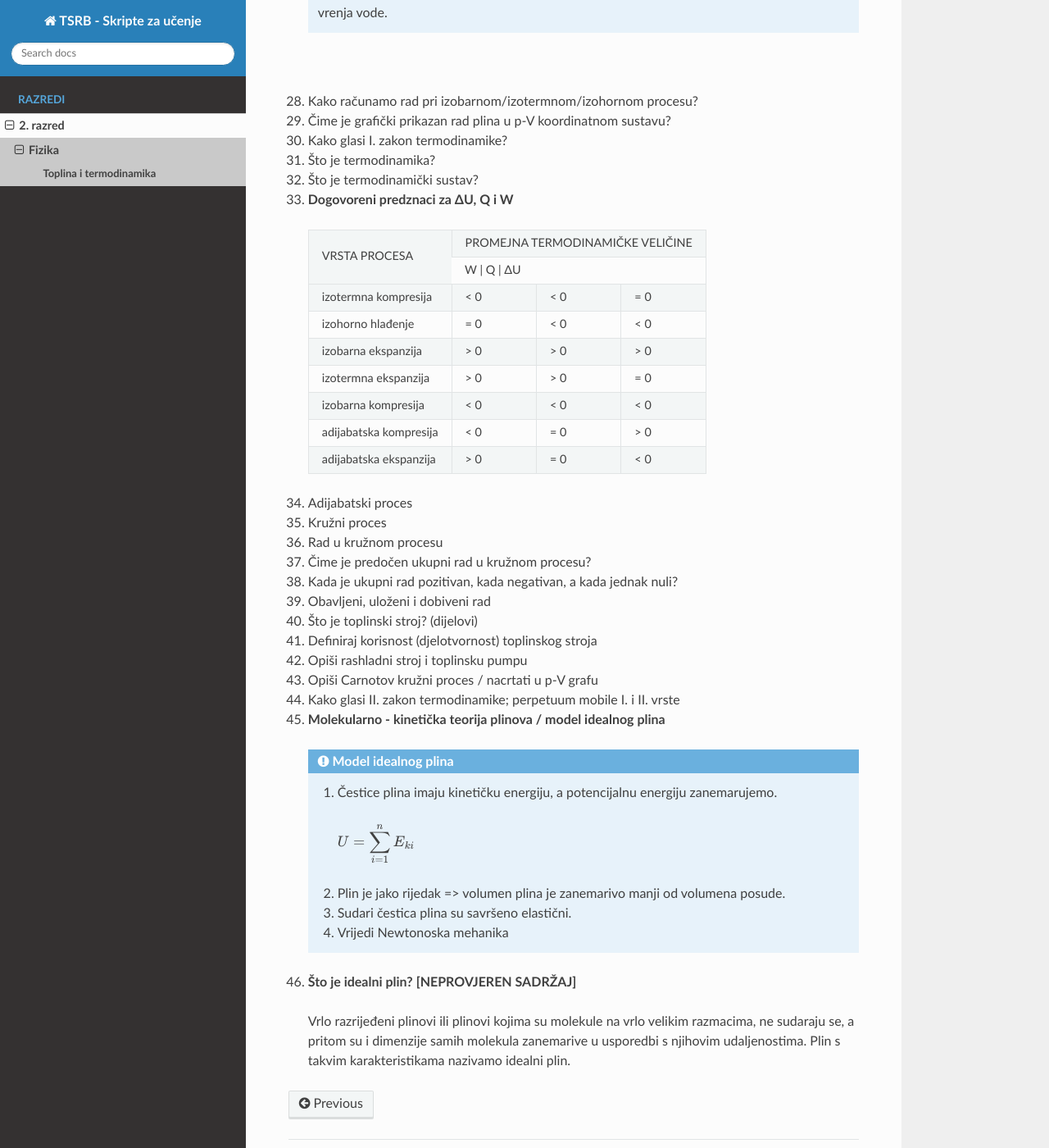
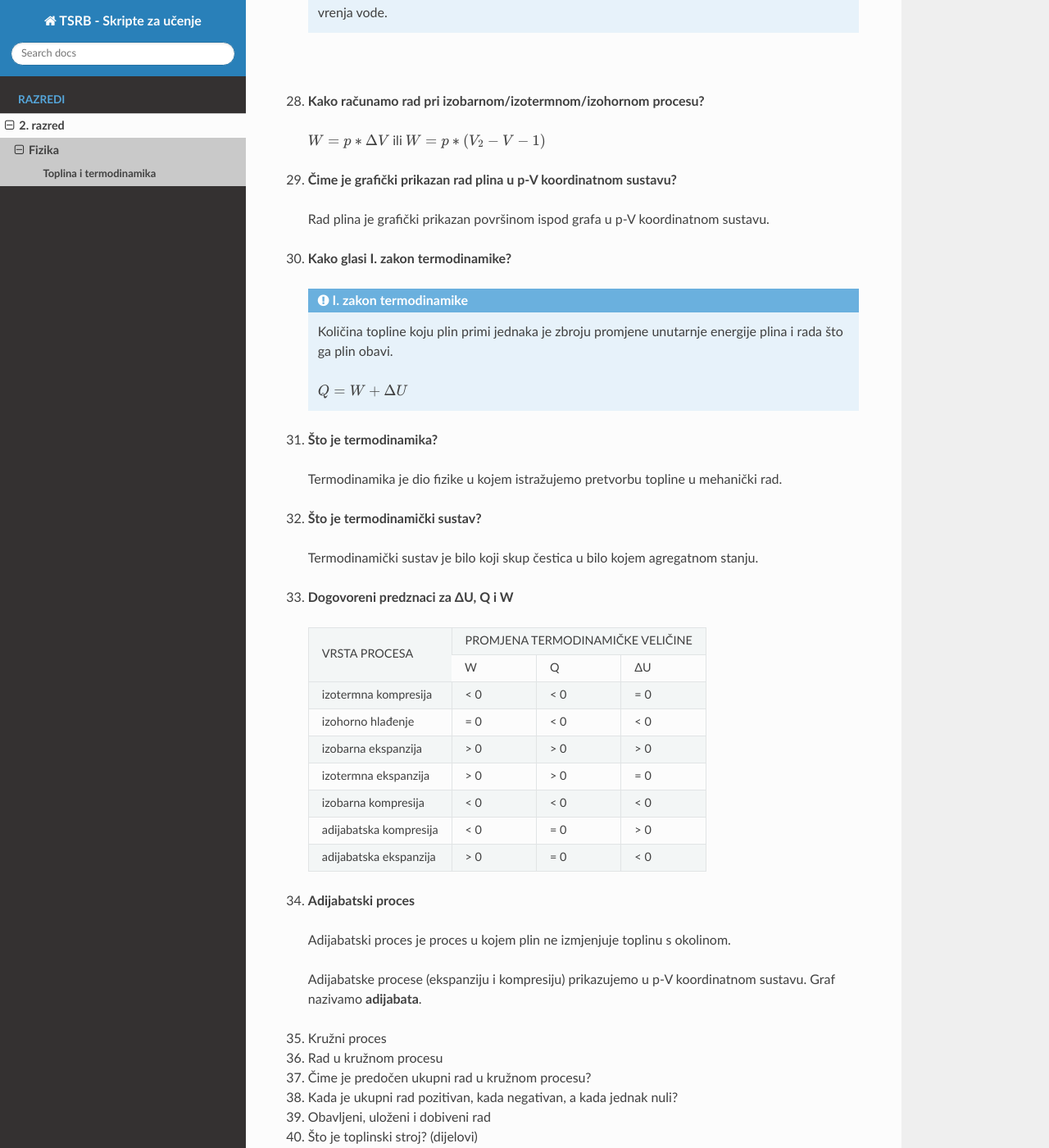
Before and after one commit to recycleTheC/tsrb-h_razred, a Sphinx documentation site: the page built from source/2_razred/fizika/toplina.rst, in a window 1280 px wide and 1400 px high, scrolled down 13729 px. Shown: the whole window at 82% size. Built offline with Sphinx 7.4.7 and the Read the Docs theme 2.0.0, drawn with Linux system fonts in a browser that asks for light colours.

Commit message:
Ispravci pogrešaka i dodavanje sadržaja

```diff
--- a/source/2_razred/fizika/toplina.rst
+++ b/source/2_razred/fizika/toplina.rst
@@ -391,16 +391,36 @@ Toplina i termodinamika
 
 |
 
-28. Kako računamo rad pri izobarnom/izotermnom/izohornom procesu?
-29. Čime je grafički prikazan rad plina u p-V koordinatnom sustavu?
-30. Kako glasi I. zakon termodinamike?
-31. Što je termodinamika?
-32. Što je termodinamički sustav?
+28. **Kako računamo rad pri izobarnom/izotermnom/izohornom procesu?**
+
+  :math:`W=p*\Delta{V}` ili :math:`W=p*(V_2-V-1)`
+
+29. **Čime je grafički prikazan rad plina u p-V koordinatnom sustavu?**
+
+  Rad plina je grafički prikazan površinom ispod grafa u p-V koordinatnom sustavu.
+
+30. **Kako glasi I. zakon termodinamike?**
+
+  .. admonition:: I. zakon termodinamike
+
+    Količina topline koju plin primi jednaka je zbroju promjene unutarnje energije
+    plina i rada što ga plin obavi.
+
+    :math:`Q=W+\Delta{U}`
+
+31. **Što je termodinamika?**
+
+  Termodinamika je dio fizike u kojem istražujemo pretvorbu topline u mehanički rad.
+
+32. **Što je termodinamički sustav?**
+
+  Termodinamički sustav je bilo koji skup čestica u bilo kojem agregatnom stanju.
+
 33. **Dogovoreni predznaci za ΔU, Q i W**
 
   +------------------------+----------------------------------+
-  |      VRSTA PROCESA     | PROMEJNA TERMODINAMIČKE VELIČINE |
-  +                        +----------------------------------+
+  |      VRSTA PROCESA     | PROMJENA TERMODINAMIČKE VELIČINE |
+  +                        +-----------+-----------+----------+
   |                        |     W     |     Q     |    ΔU    |
   +------------------------+-----------+-----------+----------+
   |  izotermna kompresija  |    < 0    |    < 0    |    = 0   |
@@ -418,7 +438,13 @@ Toplina i termodinamika
   | adijabatska ekspanzija |    > 0    |    = 0    |    < 0   |
   +------------------------+-----------+-----------+----------+
 
-34. Adijabatski proces
+34. **Adijabatski proces**
+
+  Adijabatski proces je proces u kojem plin ne izmjenjuje toplinu s okolinom.
+
+  Adijabatske procese (ekspanziju i kompresiju) prikazujemo u p-V koordinatnom
+  sustavu. Graf nazivamo **adijabata**.
+
 35. Kružni proces
 36. Rad u kružnom procesu
 37. Čime je predočen ukupni rad u kružnom procesu?
```
